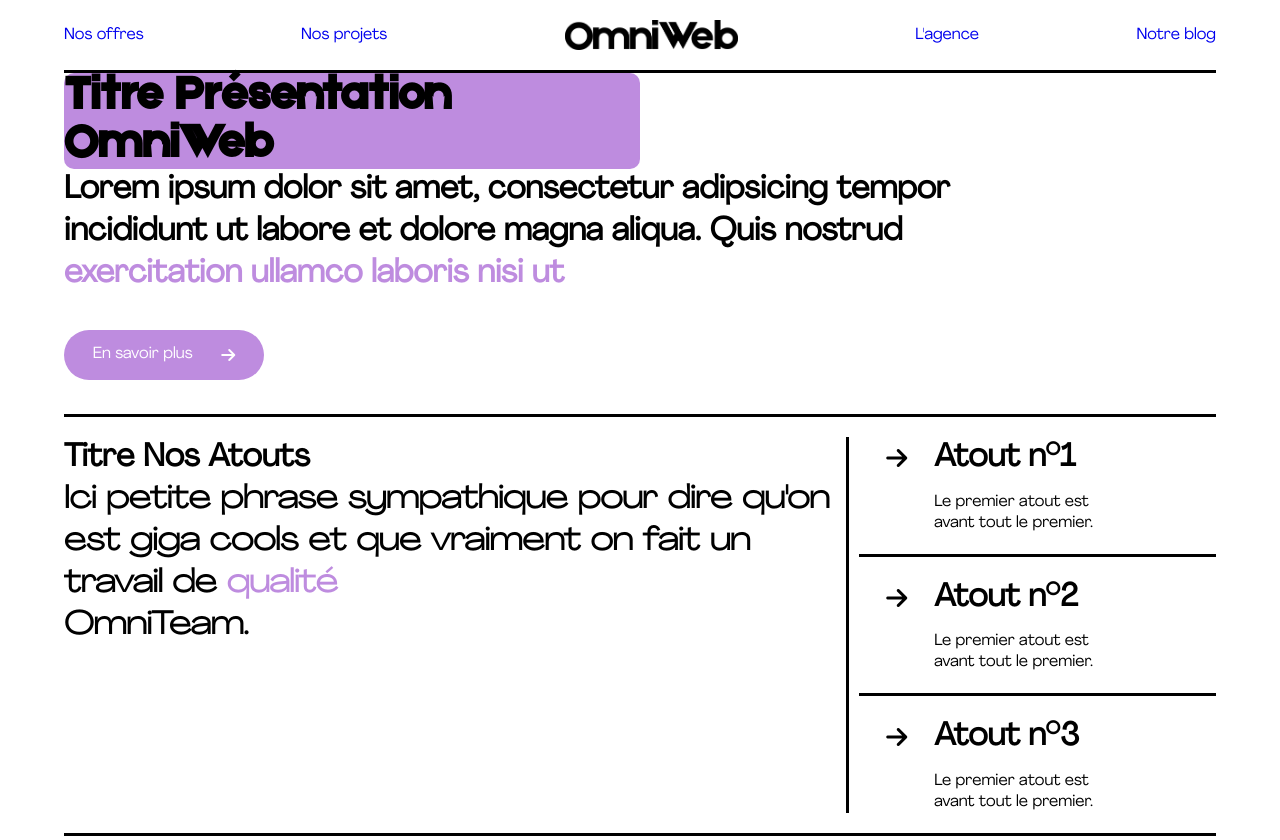
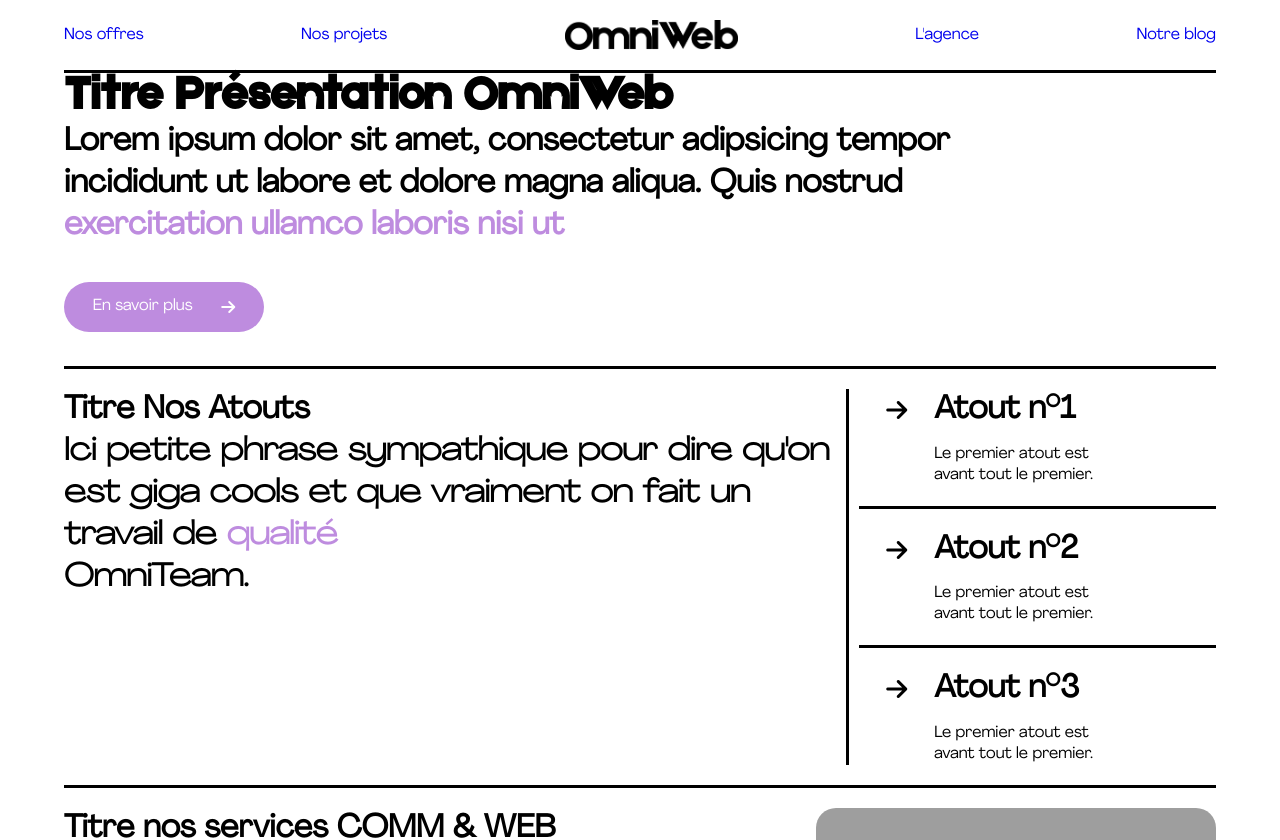
Before and after one commit to traccoenlea/omniweb, a React (Create React App) app: page / in a window 1280 px wide. Shown: the top 840 px of the page. Built offline with nearby package versions, Linux system fonts and the light colour scheme; grey boxes are pictures that could not be loaded.

Commit message:
homepage body without style

```diff
--- a/src/assets/style/base.scss
+++ b/src/assets/style/base.scss
@@ -6,29 +6,6 @@
 
 .appContainer {
   margin: 0 5%;
-}
-
-.heading {
-  width: 50%;
-  height: 100%;
-}
-
-.accentbg {
-  background: var(--accent);
-  width: 100%;
-  border-radius: 10px;
-}
-
-.primarytxt {
-  color: var(--primary);
-}
-
-h1,
-h2,
-h3,
-h4,
-h5,
-h6 {
 }
 
 h1 {
--- a/src/assets/style/components/atouts.scss
+++ b/src/assets/style/components/atouts.scss
@@ -1,6 +1,5 @@
 .atout {
   .icon {
-    // border: 5px solid green;
     width: 30%;
     font-size: 150%;
     min-height: 20%;
@@ -8,12 +7,10 @@
   }
 
   .title {
-    // border: 5px solid purple;
     width: 70%;
   }
 
   .text {
-    // border: 5px solid red;
     width: 70%;
     margin-top: 5%;
   }
--- a/src/assets/style/components/homepage.scss
+++ b/src/assets/style/components/homepage.scss
@@ -1,5 +1,4 @@
 .atoutsListe {
-  // background: beige;
   width: 70%;
 }
 
--- a/src/components/Homepage/Homepage.js
+++ b/src/components/Homepage/Homepage.js
@@ -6,10 +6,8 @@ const Homepage = () => {
   return (
     <div>
       <div className="appContainer">
-        <h1 className="heading">
-          <div className="accentbg primarytxt flex jcc">
-            Titre Présentation OmniWeb
-          </div>
+        <h1 className="">
+          <div className="">Titre Présentation OmniWeb</div>
         </h1>
         <h3 className="maxw80">
           Lorem ipsum dolor sit amet, consectetur adipsicing tempor incididunt
```
